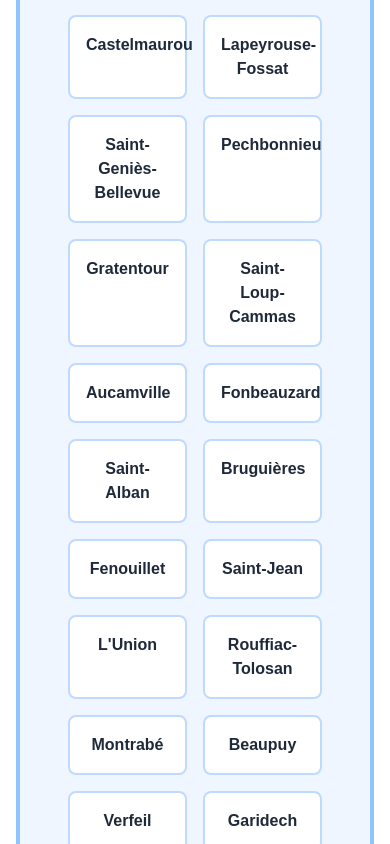
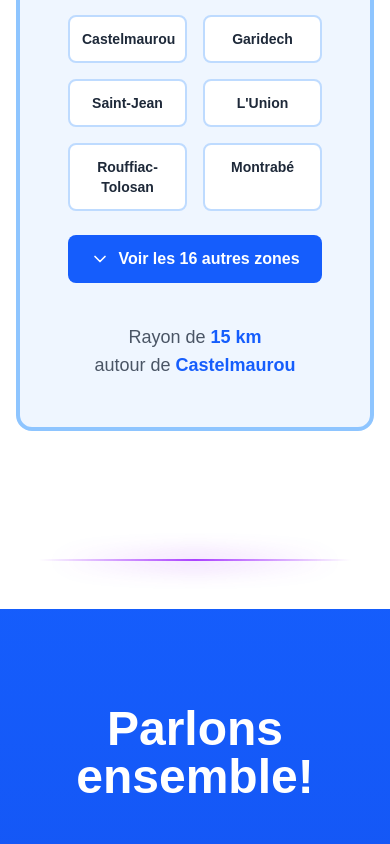
Before and after one commit to VidadTol/david_tolza_portfolio, a Next.js app: page /assistance-seniors in a window 390 px wide. Shown: the part 8420-9264 px from the top of the page. Built offline with nearby package versions, Linux system fonts and the light colour scheme.

Commit message:
feat: Enhance AssistanceZonesSection with expandable mobile view and improved zone display

```diff
--- a/components/assistance-seniors/AssistanceZonesSection.tsx
+++ b/components/assistance-seniors/AssistanceZonesSection.tsx
@@ -1,10 +1,15 @@
 "use client";
 
-import { MapPin } from "lucide-react";
+import { MapPin, ChevronDown, ChevronUp } from "lucide-react";
+import { useState } from "react";
 
 const zones = [
   "Castelmaurou",
-  "Lapeyrouse-Fossat",
+  "Garidech",
+  "Saint-Jean",
+  "L'Union",
+  "Rouffiac-Tolosan",
+  "Montrabé",
   "Saint-Geniès-Bellevue",
   "Pechbonnieu",
   "Gratentour",
@@ -14,20 +19,21 @@ const zones = [
   "Saint-Alban",
   "Bruguières",
   "Fenouillet",
-  "Saint-Jean",
-  "L'Union",
-  "Rouffiac-Tolosan",
-  "Montrabé",
   "Beaupuy",
   "Verfeil",
-  "Garidech",
+  "Lapeyrouse-Fossat",
   "Montastruc-la-Conseillère",
   "Saint-Sulpice-la-Pointe",
   "Buzet-sur-Tarn",
   "Toulouse",
 ];
 
+const mainZones = zones.slice(0, 6);
+const otherZones = zones.slice(6);
+
 export default function AssistanceZonesSection() {
+  const [expanded, setExpanded] = useState(false);
+
   return (
     <section className="w-full max-w-6xl mx-auto px-4 sm:px-6 lg:px-8 py-20">
       <h2 className="text-5xl font-bold mb-16 text-center text-gray-900">
@@ -40,18 +46,66 @@ export default function AssistanceZonesSection() {
             Je me déplace à votre domicile
           </p>
         </div>
-        <div className="grid grid-cols-2 md:grid-cols-3 lg:grid-cols-4 gap-4">
+
+        {/* VERSION MOBILE - Avec bouton "Voir plus" */}
+        <div className="md:hidden">
+          <div className="grid grid-cols-2 gap-4">
+            {mainZones.map((zone, index) => (
+              <div
+                key={index}
+                className="bg-white rounded-lg p-3 text-center border-2 border-blue-200 hover:border-blue-500 transition-colors"
+              >
+                <p className="font-semibold text-gray-800 text-sm">{zone}</p>
+              </div>
+            ))}
+          </div>
+
+          {expanded && (
+            <div className="grid grid-cols-2 gap-4 mt-4">
+              {otherZones.map((zone, index) => (
+                <div
+                  key={index + 6}
+                  className="bg-white rounded-lg p-3 text-center border-2 border-blue-200 hover:border-blue-500 transition-colors"
+                >
+                  <p className="font-semibold text-gray-800 text-sm">{zone}</p>
+                </div>
+              ))}
+            </div>
+          )}
+
+          <button
+            onClick={() => setExpanded(!expanded)}
+            className="w-full mt-6 bg-blue-600 hover:bg-blue-700 text-white py-3 rounded-lg font-bold flex items-center justify-center gap-2 transition-colors"
+          >
+            {expanded ? (
+              <>
+                <ChevronUp className="w-5 h-5" />
+                Voir moins
+              </>
+            ) : (
+              <>
+                <ChevronDown className="w-5 h-5" />
+                Voir les {otherZones.length} autres zones
+              </>
+            )}
+          </button>
+        </div>
+
+        {/* VERSION DESKTOP - Toutes les villes visibles */}
+        <div className="hidden md:grid grid-cols-3 lg:grid-cols-4 gap-4">
           {zones.map((zone, index) => (
             <div
               key={index}
-              className="bg-white rounded-lg p-4 text-center border-2 border-blue-200 hover:border-blue-500 transition-colors"
+              className="bg-white rounded-lg p-3 text-center border-2 border-blue-200 hover:border-blue-500 transition-colors"
             >
-              <p className="font-semibold text-gray-800">{zone}</p>
+              <p className="font-semibold text-gray-800 text-sm">{zone}</p>
             </div>
           ))}
         </div>
+
         <p className="text-center text-gray-600 mt-10 text-lg">
-          Rayon de <span className="font-bold text-blue-600">15 km autour de Castelmaurou</span>
+          Rayon de <span className="font-bold text-blue-600">15 km</span> <br />
+          autour de <span className="font-bold text-blue-600">Castelmaurou</span>
         </p>
       </div>
     </section>
```
